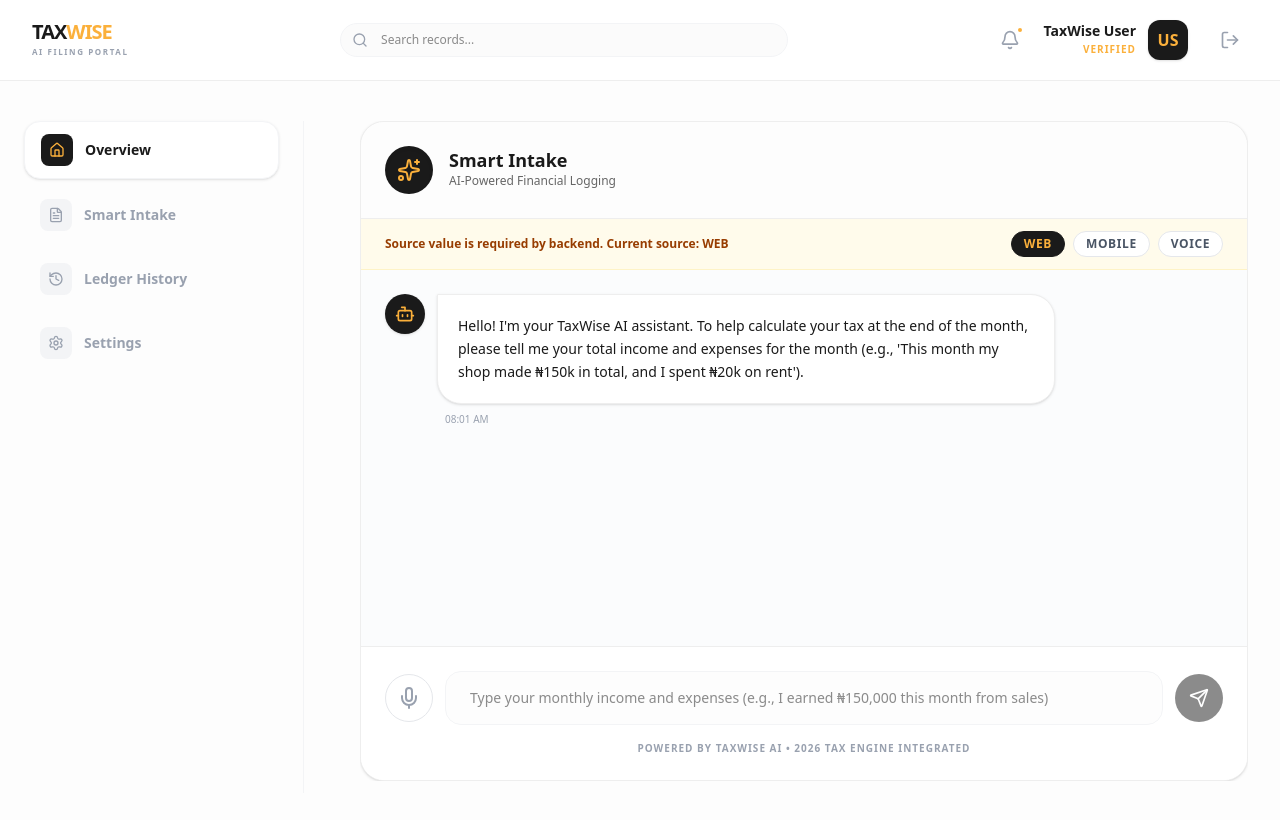
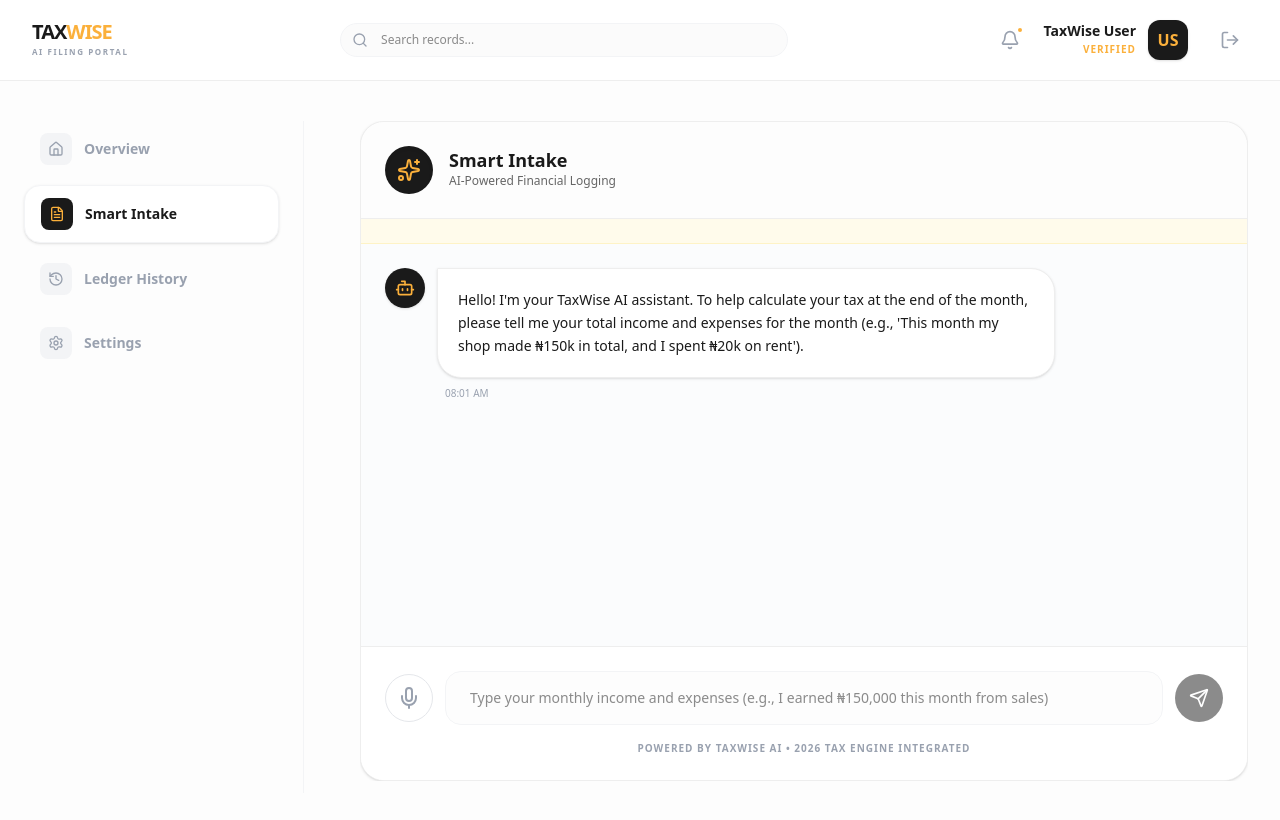
Before and after one commit to evolvingsam/taxWise, a Next.js app in the folder frontend/: page /intake in a window 1280 px wide. Shown: the top 820 px of the page. Built offline with nearby package versions, Linux system fonts and the light colour scheme.

Commit message:
removed the tabs web, mobile from the chat and also added the active section

```diff
--- a/frontend/src/app/(dashboard)/intake/page.tsx
+++ b/frontend/src/app/(dashboard)/intake/page.tsx
@@ -115,28 +115,7 @@ export default function SmartIntakePage() {
       </div>
 
       <div className="px-6 py-3 bg-amber-50 border-b border-amber-100 flex flex-col md:flex-row gap-3 md:items-center md:justify-between">
-        <p className="text-xs text-amber-800 font-semibold">
-          Source value is required by backend. Current source: <span className="uppercase">{source}</span>
-        </p>
-        <div className="flex gap-2">
-          {[
-            { id: "web", label: "Web" },
-            { id: "mobile", label: "Mobile" },
-            { id: "voice", label: "Voice" },
-          ].map((option) => (
-            <button
-              key={option.id}
-              onClick={() => setSource(option.id)}
-              className={`px-3 py-1 rounded-full text-xs font-bold uppercase tracking-wider border ${
-                source === option.id
-                  ? "bg-brand-dark text-brand-gold border-brand-dark"
-                  : "bg-white text-gray-600 border-gray-200"
-              }`}
-            >
-              {option.label}
-            </button>
-          ))}
-        </div>
+
       </div>
 
       {/* Chat Area */}
--- a/frontend/src/app/(dashboard)/layout.tsx
+++ b/frontend/src/app/(dashboard)/layout.tsx
@@ -1,9 +1,18 @@
 "use client";
 
 import Link from "next/link";
-import { Home, FileText, History, Bell, Search, ShieldCheck, Settings, FlaskConical } from "lucide-react";
+
+import { usePathname } from "next/navigation";
+import { Home, FileText, History, Bell, Search, Settings } from "lucide-react";
 import { LogoutButton } from "@/components/dashboard/LogoutButton";
 import { useAuth } from "@/lib/AuthContext";
+
+const NAV_ITEMS = [
+  { href: "/dashboard", label: "Overview", icon: Home },
+  { href: "/intake", label: "Smart Intake", icon: FileText },
+  { href: "/history", label: "Ledger History", icon: History },
+  { href: "/settings", label: "Settings", icon: Settings },
+];
 
 export default function DashboardLayout({
   children,
@@ -11,6 +20,7 @@ export default function DashboardLayout({
   children: React.ReactNode;
 }) {
   const { user } = useAuth();
+  const pathname = usePathname();
   const initials = `${user?.first_name?.[0] || "U"}${user?.last_name?.[0] || "S"}`.toUpperCase();
 
   return (
@@ -57,43 +67,29 @@ export default function DashboardLayout({
         <aside className="fixed top-24 z-30 -ml-2 hidden h-[calc(100vh-8rem)] w-full shrink-0 md:sticky md:block">
           <div className="h-full pr-6 border-r border-gray-100 text-sm flex flex-col">
             <div className="space-y-1">
-              <Link
-                href="/dashboard"
-                className="group flex w-full items-center rounded-2xl px-4 py-3 text-brand-dark bg-white shadow-sm border border-gray-100 font-bold mb-2"
-              >
-                <div className="w-8 h-8 rounded-lg bg-brand-dark text-brand-gold flex items-center justify-center mr-3 group-hover:scale-110 transition-transform">
-                  <Home className="h-4 w-4" />
-                </div>
-                Overview
-              </Link>
-              <Link
-                href="/intake"
-                className="group flex w-full items-center rounded-2xl px-4 py-3 text-gray-400 hover:text-brand-dark hover:bg-white hover:shadow-sm hover:border-gray-100 transition-all font-bold mb-2"
-              >
-                <div className="w-8 h-8 rounded-lg bg-gray-100 text-gray-400 group-hover:bg-brand-gold group-hover:text-brand-dark flex items-center justify-center mr-3 transition-colors">
-                  <FileText className="h-4 w-4" />
-                </div>
-                Smart Intake
-              </Link>
-              <Link
-                href="/history"
-                className="group flex w-full items-center rounded-2xl px-4 py-3 text-gray-400 hover:text-brand-dark hover:bg-white hover:shadow-sm hover:border-gray-100 transition-all font-bold mb-2"
-              >
-                <div className="w-8 h-8 rounded-lg bg-gray-100 text-gray-400 group-hover:bg-brand-gold group-hover:text-brand-dark flex items-center justify-center mr-3 transition-colors">
-                  <History className="h-4 w-4" />
-                </div>
-                Ledger History
-              </Link>
-              <Link
-                href="/settings"
-                className="group flex w-full items-center rounded-2xl px-4 py-3 text-gray-400 hover:text-brand-dark hover:bg-white hover:shadow-sm hover:border-gray-100 transition-all font-bold mb-2"
-              >
-                <div className="w-8 h-8 rounded-lg bg-gray-100 text-gray-400 group-hover:bg-brand-gold group-hover:text-brand-dark flex items-center justify-center mr-3 transition-colors">
-                  <Settings className="h-4 w-4" />
-                </div>
-                Settings
-              </Link>
-
+              {NAV_ITEMS.map((item) => {
+                const isActive = pathname === item.href;
+                return (
+                  <Link
+                    key={item.href}
+                    href={item.href}
+                    className={`group flex w-full items-center rounded-2xl px-4 py-3 font-bold mb-2 transition-all ${
+                      isActive
+                        ? "text-brand-dark bg-white shadow-sm border border-gray-100"
+                        : "text-gray-400 hover:text-brand-dark hover:bg-white hover:shadow-sm hover:border-gray-100"
+                    }`}
+                  >
+                    <div className={`w-8 h-8 rounded-lg flex items-center justify-center mr-3 transition-colors ${
+                      isActive
+                        ? "bg-brand-dark text-brand-gold group-hover:scale-110 transition-transform"
+                        : "bg-gray-100 text-gray-400 group-hover:bg-brand-gold group-hover:text-brand-dark"
+                    }`}>
+                      <item.icon className="h-4 w-4" />
+                    </div>
+                    {item.label}
+                  </Link>
+                );
+              })}
             </div>
 
 
@@ -106,23 +102,15 @@ export default function DashboardLayout({
 
       {/* Mobile Bottom Navigation */}
       <nav className="fixed bottom-0 left-0 right-0 z-50 flex items-center justify-around bg-white/95 backdrop-blur-md border-t border-gray-100 p-4 md:hidden pb-safe">
-        <Link href="/dashboard" className="flex flex-col items-center text-brand-dark">
-          <Home className="h-5 w-5 mb-1" />
-          <span className="text-[10px] font-bold uppercase tracking-widest">Home</span>
-        </Link>
-        <Link href="/intake" className="flex flex-col items-center text-gray-400 hover:text-brand-dark transition-colors">
-          <FileText className="h-5 w-5 mb-1" />
-          <span className="text-[10px] font-bold uppercase tracking-widest">Intake</span>
-        </Link>
-        <Link href="/history" className="flex flex-col items-center text-gray-400 hover:text-brand-dark transition-colors">
-          <History className="h-5 w-5 mb-1" />
-          <span className="text-[10px] font-bold uppercase tracking-widest">History</span>
-        </Link>
-        <Link href="/settings" className="flex flex-col items-center text-gray-400 hover:text-brand-dark transition-colors">
-          <Settings className="h-5 w-5 mb-1" />
-          <span className="text-[10px] font-bold uppercase tracking-widest">Settings</span>
-        </Link>
-
+        {NAV_ITEMS.map((item) => {
+          const isActive = pathname === item.href;
+          return (
+            <Link key={item.href} href={item.href} className={`flex flex-col items-center transition-colors ${isActive ? "text-brand-dark" : "text-gray-400 hover:text-brand-dark"}`}>
+              <item.icon className="h-5 w-5 mb-1" />
+              <span className="text-[10px] font-bold uppercase tracking-widest">{item.label}</span>
+            </Link>
+          );
+        })}
       </nav>
     </div>
   );
```
